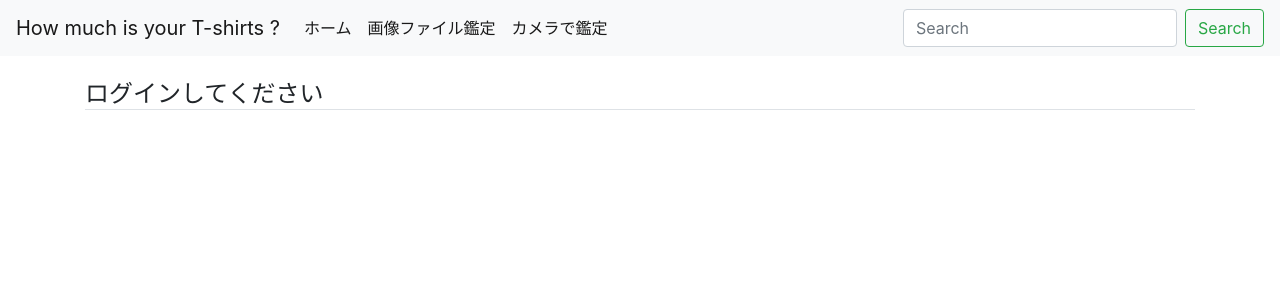
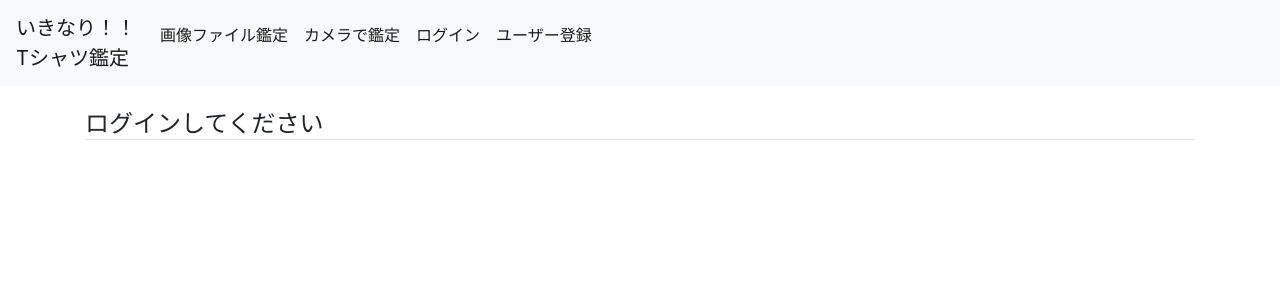
Before and after one commit to yunakkano/T-shirts_AI, a Django app: page / in a window 1280 px wide. Shown: the top 300 px of the page. Run offline with Django 3.2, Linux system fonts and the light colour scheme; some libraries are stand-ins or nearby versions.

Commit message:
Modified menus in terms of user registration, login and logout in base.html

```diff
--- a/tshirts_ai/templates/base.html
+++ b/tshirts_ai/templates/base.html
@@ -12,27 +12,32 @@
 </head>
 <body>
   <nav class="navbar navbar-expand-lg navbar-light bg-light">
-    <a class="navbar-brand" href="{% url 'index' %}">How much is your T-shirts ?</a>
+    <a class="navbar-brand" href="{% url 'index' %}">いきなり！！<BR>Tシャツ鑑定</a>
     <button class="navbar-toggler" type="button" data-toggle="collapse" data-target="#navbarSupportedContent" aria-controls="navbarSupportedContent" aria-expanded="false" aria-label="Toggle navigation">
       <span class="navbar-toggler-icon"></span>
     </button>
 
     <div class="collapse navbar-collapse" id="navbarSupportedContent">
       <ul class="navbar-nav mr-auto">
-        <li class="nav-item active">
-          <a class="nav-link" href="{% url 'index' %}">ホーム<span class="sr-only">(current)</span></a>
-        </li>
         <li class="nav-item">
           <a class="nav-link active" href="{% url 'valuator:index' %}">画像ファイル鑑定</a>
         </li>
         <li class="nav-item">
           <a class="nav-link active" href="{% url 'cam_valuator:index' %}">カメラで鑑定</a>
         </li>
+        {% if user.is_authenticated %}
+          <li class="nav-item">
+            <p><a class="nav-link active" href="/logout">ログアウト</a></p>
+          </li>
+        {% else %}
+          <li class="nav-item">
+            <p><a class="nav-link active" href="/login">ログイン</a></p>
+          </li>
+        {% endif %}
+        <li class="nav-item">
+          <a class="nav-link active" href="/register">ユーザー登録</a>
+        </li>
       </ul>
-      <form class="form-inline my-2 my-lg-0">
-        <input class="form-control mr-sm-2" type="search" placeholder="Search" aria-label="Search">
-        <button class="btn btn-outline-success my-2 my-sm-0" type="submit">Search</button>
-      </form>
     </div>
   </nav>
   <div class="container">
```
